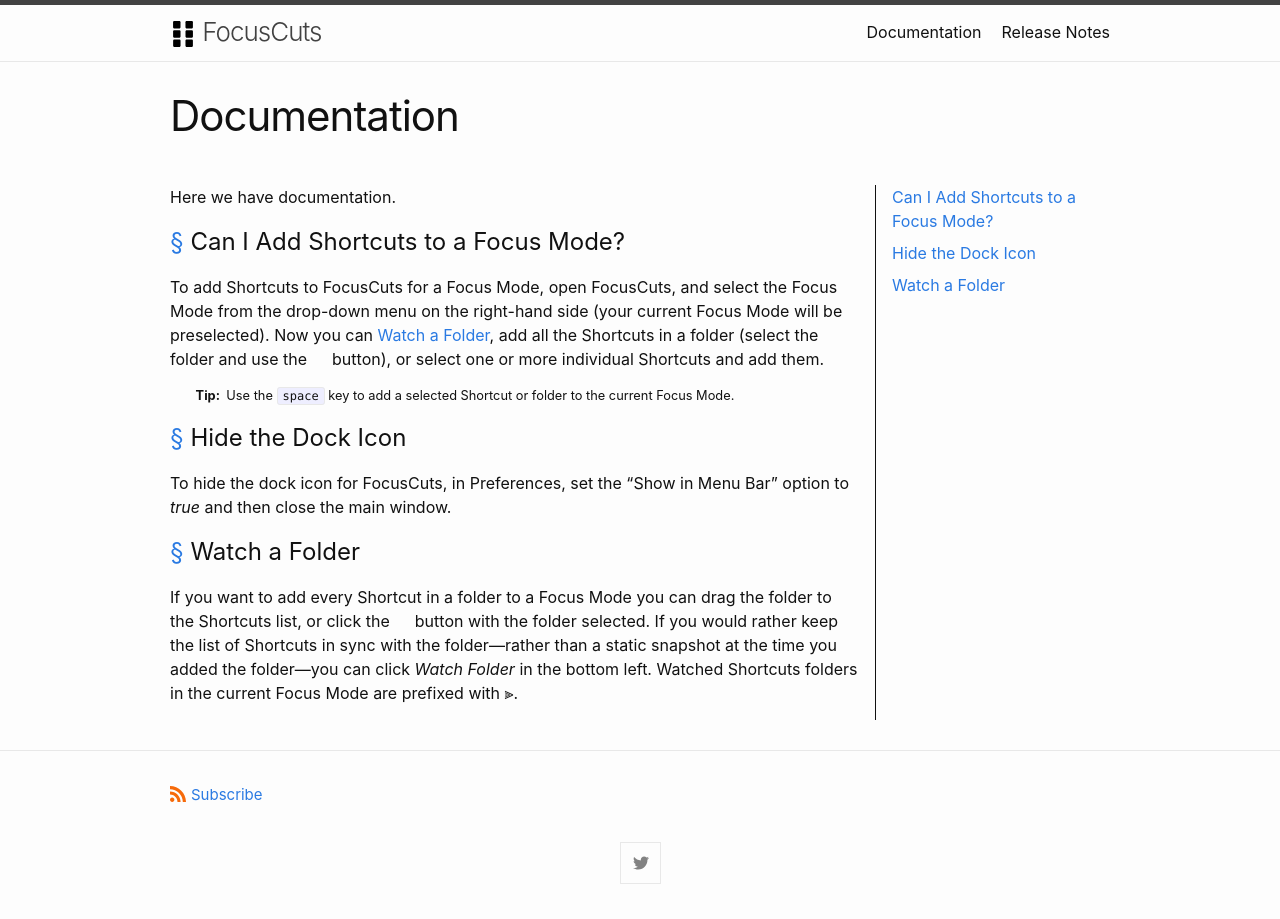
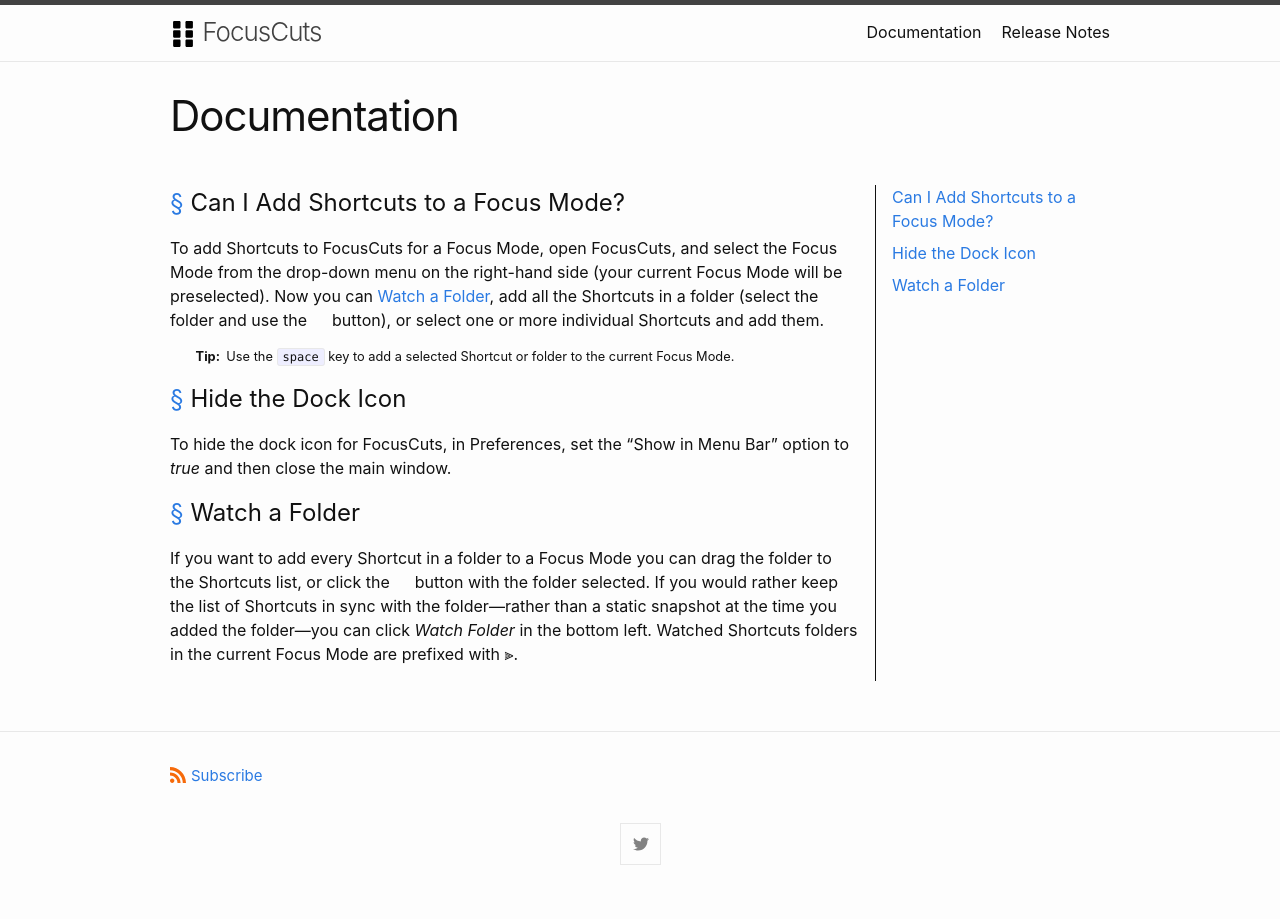
Before and after one commit to Omni-Tooling/FocusCuts-Site, a Jekyll site: the page built from help.md, in a window 1280 px wide. Built offline with Jekyll 4.4.1, drawn with Linux system fonts in a browser that asks for light colours.

Commit message:
Remove unhelpful docs intro

```diff
--- a/help.md
+++ b/help.md
@@ -6,5 +6,3 @@
   - /docs
 menu: true
 ---
-
-Here we have documentation.
```
